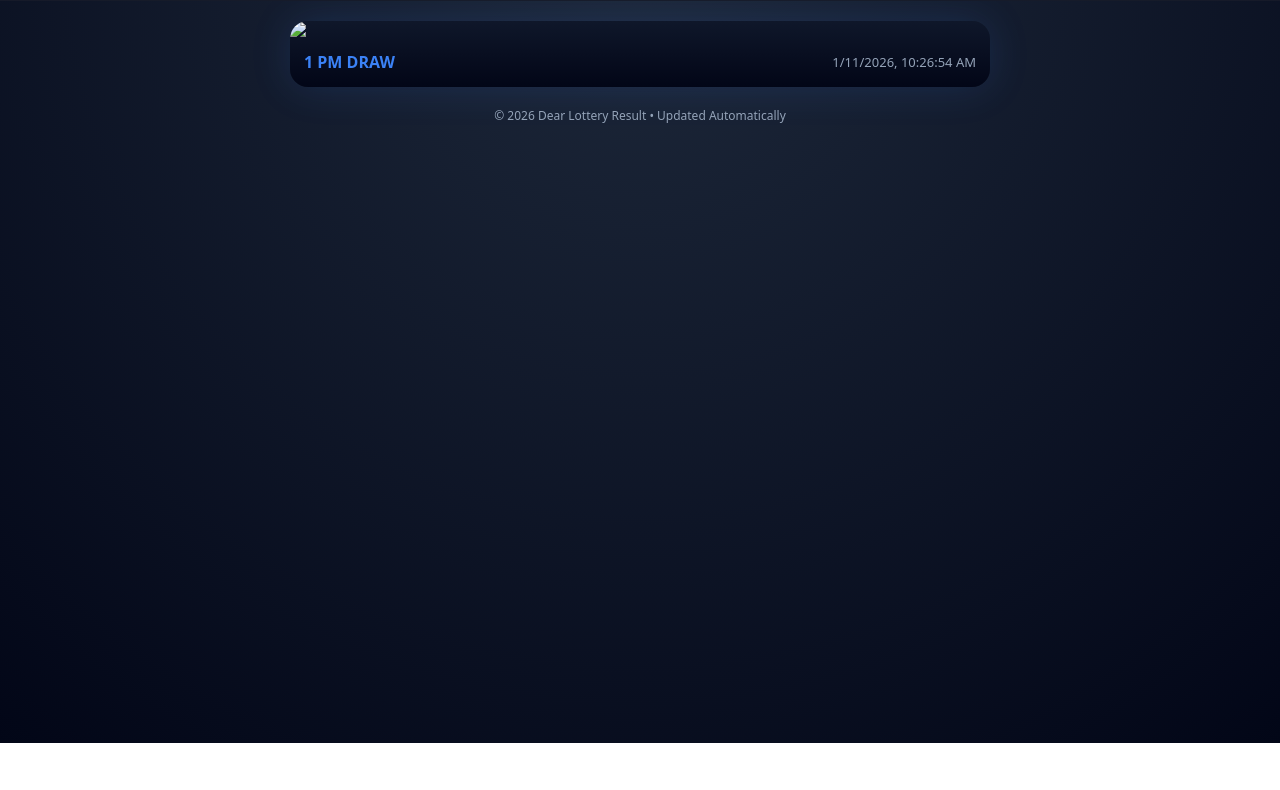
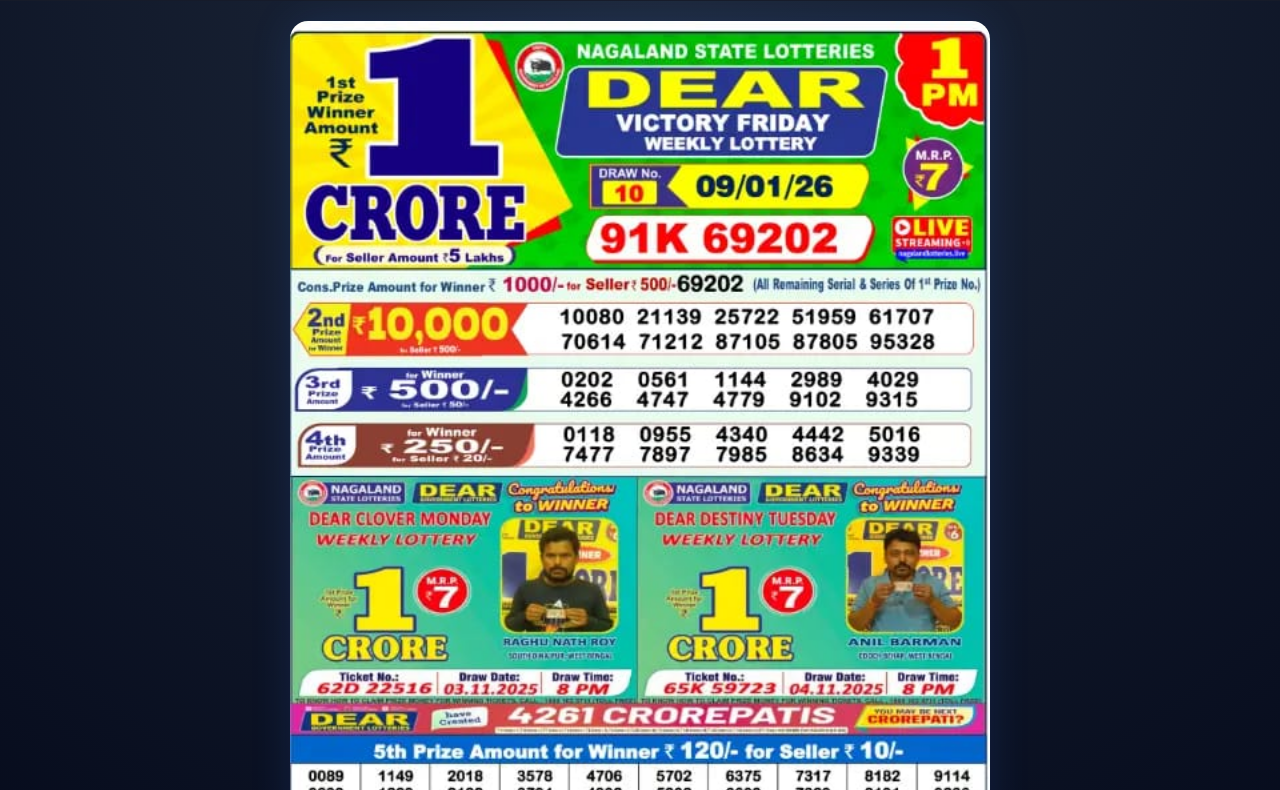
Before and after one commit to abhinashgupta77/dear-lottery-site, a plain HTML site: page index.html in a window 1280 px wide. Shown: the part 57-847 px from the top of the page. Before the commit the page ends 800 px from the top, so only its background shows below. Drawn offline with Linux system fonts and the light colour scheme.

Commit message:
Update index.html

```diff
--- a/index.html
+++ b/index.html
@@ -136,7 +136,7 @@
 const slotKey = getSlotKey();
 const slotName = getSlot();
 
-document.getElementById("poster").src = "posters/" + today + "-" + slotKey + ".jpg";
+document.getElementById("poster").src = "posters/" + today + "-" + slotKey + ".jpeg";
 document.getElementById("slot").textContent = slotName;
 document.getElementById("time").textContent = new Date().toLocaleString();
 document.getElementById("year").textContent = new Date().getFullYear();
```
